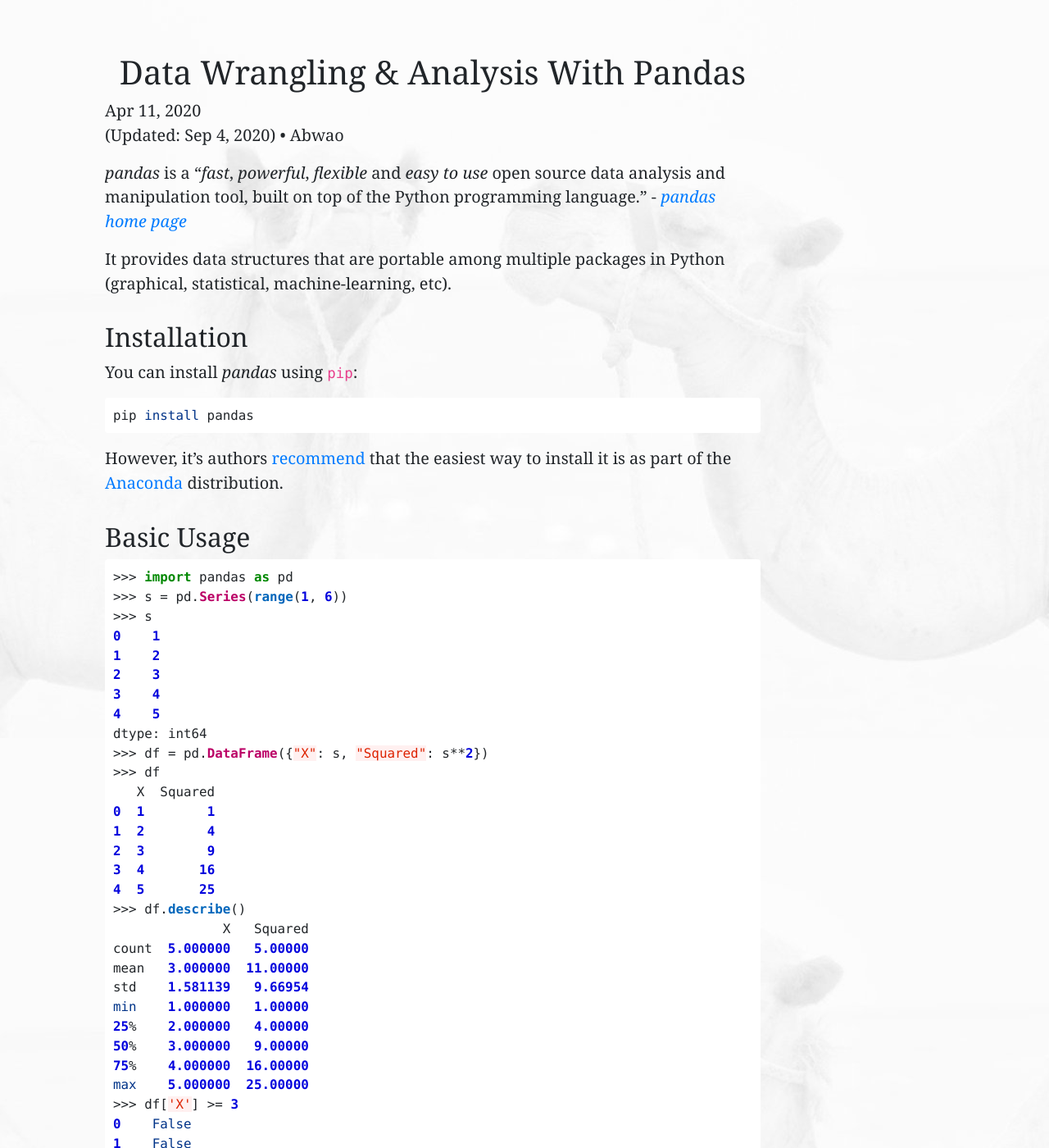
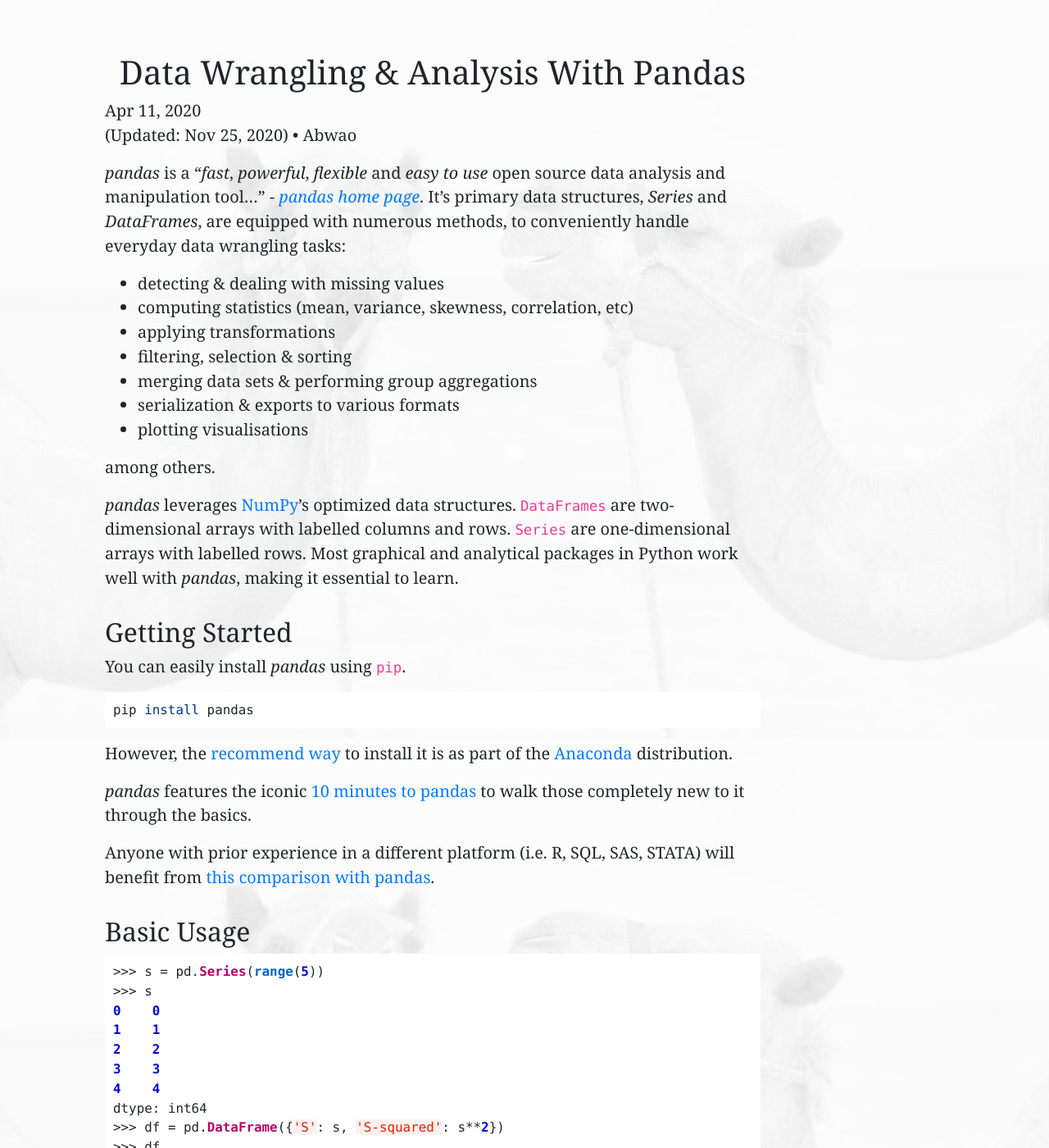
Before and after one commit to Tim-Abwao/tim-abwao.github.io, a Jekyll site: the page built from _posts/2020-04-11-Data-Wrangling-&-Analysis-with-Pandas.md, in a window 1280 px wide and 1400 px high. Shown: the whole window at 82% size. Built offline with Jekyll 4.4.1, drawn with Linux system fonts in a browser that asks for light colours; some of the changed text lies outside the part shown.

Commit message:
Update pandas article

````diff
--- a/_posts/2020-04-11-Data-Wrangling-&-Analysis-with-Pandas.md
+++ b/_posts/2020-04-11-Data-Wrangling-&-Analysis-with-Pandas.md
@@ -1,86 +1,84 @@
 ---
 layout: post
 author: Abwao
-last_modified_at: 2020-09-04T16:10:00+03:00
+last_modified_at: 2020-11-25T14:18:00+03:00
 ---
-*pandas* is a "*fast*, *powerful*, *flexible* and *easy to use* open source data analysis and manipulation tool, built on top of the Python programming language." - *[pandas home page][1]*
+*pandas* is a "*fast*, *powerful*, *flexible* and *easy to use* open source data analysis and manipulation tool..." - *[pandas home page][1]*. It's primary data structures, *Series* and *DataFrames*, are equipped with numerous methods, to conveniently handle everyday data wrangling tasks:
 
-It provides data structures that are portable among multiple packages in Python (graphical, statistical, machine-learning, etc).
+- detecting & dealing with missing values
+- computing statistics (mean, variance, skewness, correlation, etc)
+- applying transformations
+- filtering, selection & sorting
+- merging data sets & performing group aggregations
+- serialization & exports to various formats
+- plotting visualisations
 
-## Installation
+among others.
 
-You can install *pandas* using `pip`:
+*pandas* leverages [NumPy][12]'s optimized data structures. `DataFrames` are two-dimensional arrays with labelled columns and rows. `Series` are one-dimensional arrays with labelled rows. Most graphical and analytical packages in Python work well with *pandas*, making it essential to learn.
+
+## Getting Started
+
+You can easily install *pandas* using `pip`.
 
 ```bash
 pip install pandas
 ```
 
-However, it's authors [recommend][2] that the easiest way to install it is as part of the [Anaconda][3] distribution.
+However, the [recommend way][2] to install it is as part of the [Anaconda][3] distribution.
+
+*pandas* features the iconic [10 minutes to pandas][4] to walk those completely new to it through the basics.
+
+Anyone with prior experience in a different platform (i.e. R, SQL, SAS, STATA) will benefit from [this comparison with pandas][5].
 
 ## Basic Usage
 
 ```python
->>> import pandas as pd
->>> s = pd.Series(range(1, 6))
+>>> s = pd.Series(range(5))
 >>> s
-0    1
-1    2
-2    3
-3    4
-4    5
+0    0
+1    1
+2    2
+3    3
+4    4
 dtype: int64
->>> df = pd.DataFrame({"X": s, "Squared": s**2})
+>>> df = pd.DataFrame({'S': s, 'S-squared': s**2})
 >>> df
-   X  Squared
-0  1        1
-1  2        4
-2  3        9
-3  4       16
-4  5       25
+   S  S-squared
+0  0          0
+1  1          1
+2  2          4
+3  3          9
+4  4         16
+>>> df[df['S-squared'] > 5]
+   S  S-squared
+3  3          9
+4  4         16
+>>> df['S-cubed'] = df['S'] * df['S-squared']
+>>> df
+   S  S-squared  S-cubed
+0  0          0        0
+1  1          1        1
+2  2          4        8
+3  3          9       27
+4  4         16       64
 >>> df.describe()
-              X   Squared
-count  5.000000   5.00000
-mean   3.000000  11.00000
-std    1.581139   9.66954
-min    1.000000   1.00000
-25%    2.000000   4.00000
-50%    3.000000   9.00000
-75%    4.000000  16.00000
-max    5.000000  25.00000
->>> df['X'] >= 3
-0    False
-1    False
-2     True
-3     True
-4     True
-Name: X, dtype: bool
->>> df['Cubed'] = df['X'] * df['Squared']
->>> df
-   X  Squared  Cubed
-0  1        1      1
-1  2        4      8
-2  3        9     27
-3  4       16     64
-4  5       25    125
+              S  S-squared   S-cubed
+count  5.000000   5.000000   5.00000
+mean   2.000000   6.000000  20.00000
+std    1.581139   6.595453  26.87936
+min    0.000000   0.000000   0.00000
+25%    1.000000   1.000000   1.00000
+50%    2.000000   4.000000   8.00000
+75%    3.000000   9.000000  27.00000
+max    4.000000  16.000000  64.00000
 ```
-
-## Getting Started
-
-*pandas* features the iconic [10 minutes to pandas][4] to walk those completely new to it through the basics:
-
-- Creating *Series* and *DataFrames*
-- Selecting and viewing data
-- Handling missing data
-- Merging, joining and reshaping
-- Importing and exporting files, among others.
-
-Anyone with prior experience in a different platform (e.g. R, SQL, SAS, STATA) will benefit from [this comparison with pandas][5].
 
 ## Next Steps
 
-Browsing through the [extensive User Guide][6], [API reference][7] and the [cookbook][8] is a wonderful way to discover advanced, convenient methods and best practices.
+Browsing through the extensive, and well-detailed [User Guide][6], [API reference][7] and [pandas cookbooks][8] is a wonderful way to discover advanced methods and best practices.
 
-I'm working on [this collection][9] of Jupyter notebooks as I go through the docs. Please feel free to use them.
+I'm working on [this collection][9] of Jupyter notebooks as I peruse the *pandas* docs. You can [view and run them here][10], courtesy of [Binder][11].
 
 [1]: https://pandas.pydata.org
 [2]: https://pandas.pydata.org/docs/getting_started/install.html
@@ -91,3 +89,6 @@
 [7]: https://pandas.pydata.org/docs/reference/index.html
 [8]: https://pandas.pydata.org/docs/user_guide/cookbook.html
 [9]: https://github.com/Tim-Abwao/learning-pandas
+[10]: https://mybinder.org/v2/gh/Tim-Abwao/learning-pandas/HEAD
+[11]: https://mybinder.org
+[12]: https://numpy.org
````
